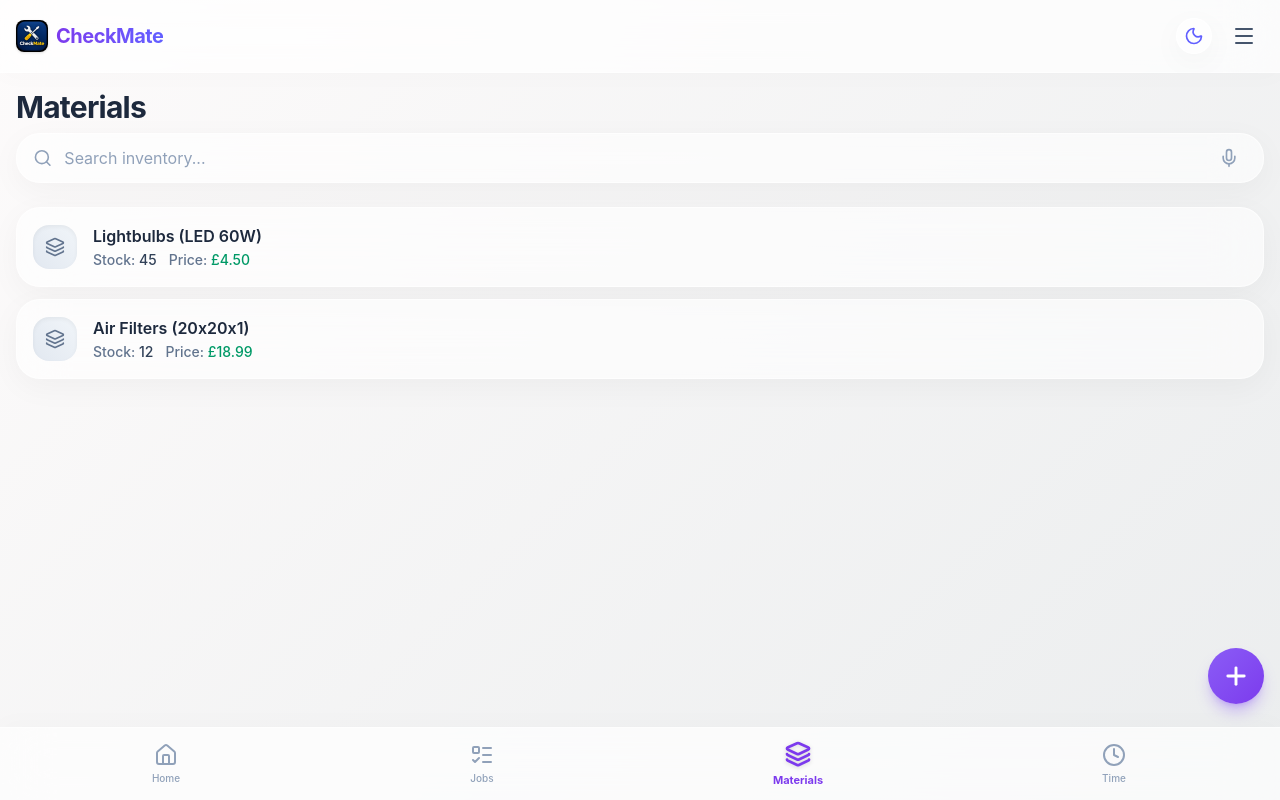
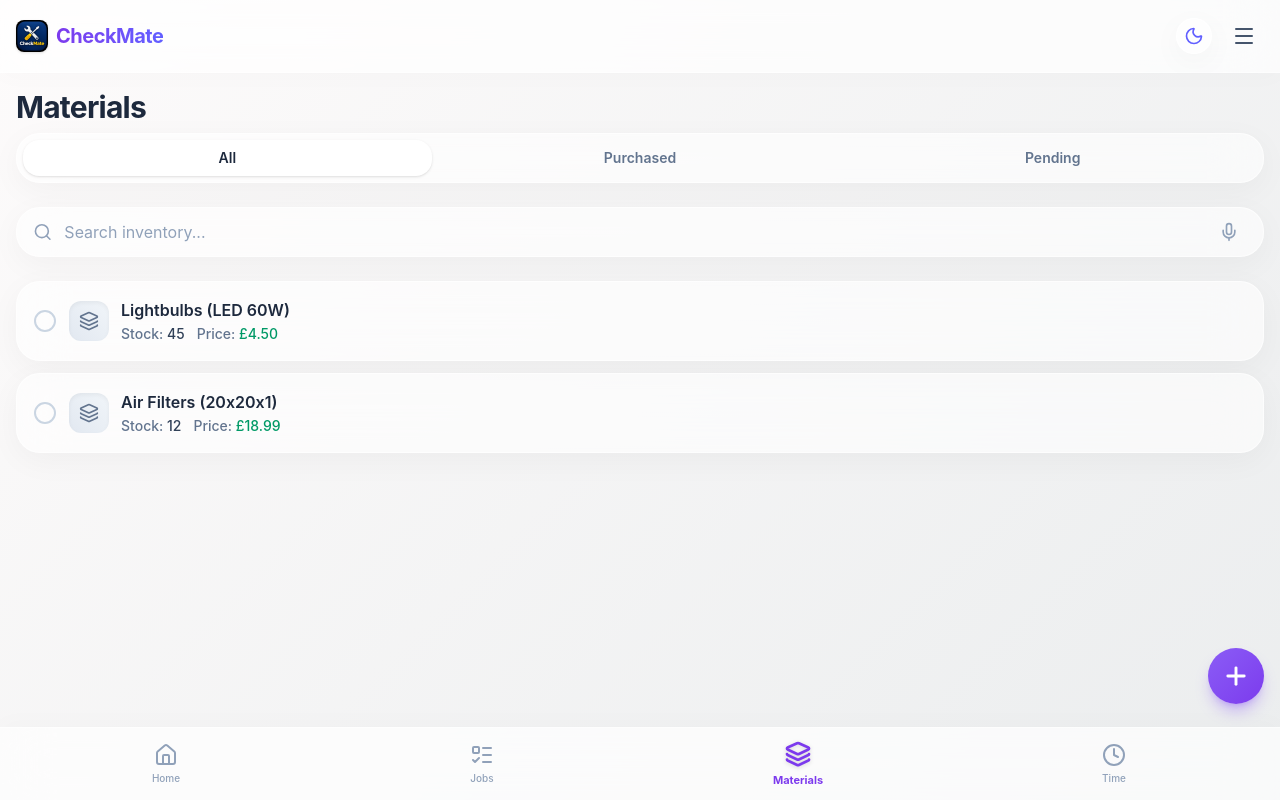
Before and after one commit to aprcamb-ctrl/CheckMate, a React (Vite) app: page /materials in a window 1280 px wide. Built offline with nearby package versions, Linux system fonts and the light colour scheme.

Commit message:
Add filter tabs across pages and update Material tracking

```diff
--- a/src/pages/Equipment.tsx
+++ b/src/pages/Equipment.tsx
@@ -8,6 +8,7 @@ import { useNavigate, useLocation } from 'react-router-dom';
 export default function Equipment() {
   const { equipment, addEquipment, updateEquipmentStatus, deleteEquipment, jobs } = useStore();
   const [search, setSearch] = useState('');
+  const [filter, setFilter] = useState<'All' | 'Operational' | 'Repair'>('All');
   const [isFormOpen, setIsFormOpen] = useState(false);
   const [newName, setNewName] = useState('');
   const [newLocation, setNewLocation] = useState('');
@@ -26,8 +27,12 @@ export default function Equipment() {
   }, [locationState, equipment]);
 
   const filtered = useMemo(() => {
-    return equipment.filter(e => e.name.toLowerCase().includes(search.toLowerCase()) || e.id.toLowerCase().includes(search.toLowerCase()));
-  }, [equipment, search]);
+    let list = equipment;
+    if (filter === 'Operational') list = list.filter(e => e.status === 'Operational');
+    else if (filter === 'Repair') list = list.filter(e => e.status !== 'Operational');
+
+    return list.filter(e => e.name.toLowerCase().includes(search.toLowerCase()) || e.id.toLowerCase().includes(search.toLowerCase()));
+  }, [equipment, search, filter]);
 
   const handleSave = () => {
     if (newName.trim() && newLocation.trim()) {
@@ -56,6 +61,18 @@ export default function Equipment() {
     <div className="space-y-6 pb-20 relative">
       <div className="flex justify-between items-center mb-2">
         <h2 className="text-3xl font-bold tracking-tight text-slate-800">Equipment</h2>
+      </div>
+
+      <div className="glass-panel p-1.5 flex gap-1 bg-white/40">
+        {(['All', 'Operational', 'Repair'] as const).map((tab) => (
+          <button
+            key={tab}
+            onClick={() => setFilter(tab)}
+            className={`flex-1 py-2 text-sm font-semibold rounded-2xl transition-all ${filter === tab ? 'bg-white shadow-sm text-slate-800' : 'text-slate-500 hover:text-slate-700'}`}
+          >
+            {tab}
+          </button>
+        ))}
       </div>
 
       {/* Search Bar */}
--- a/src/pages/Materials.tsx
+++ b/src/pages/Materials.tsx
@@ -1,11 +1,12 @@
-import { Plus, Search, Layers, X } from 'lucide-react';
+import { Plus, Search, Layers, X, CheckCircle, Circle } from 'lucide-react';
 import { useStore } from '../store/useStore';
 import { useState, useMemo } from 'react';
 import VoiceInput from '../components/ui/VoiceInput';
 
 export default function Materials() {
-  const { materials, addMaterial, updateMaterial, isDeletingMaterials, toggleDeletingMaterials, deleteMaterials } = useStore();
+  const { materials, addMaterial, updateMaterial, isDeletingMaterials, toggleDeletingMaterials, deleteMaterials, toggleMaterialPurchased } = useStore();
   const [search, setSearch] = useState('');
+  const [filter, setFilter] = useState<'All' | 'Purchased' | 'Pending'>('All');
   const [selectedIds, setSelectedIds] = useState<string[]>([]);
 
   // Add/Edit State
@@ -16,8 +17,14 @@ export default function Materials() {
   const [newPrice, setNewPrice] = useState('');
 
   const filteredMaterials = useMemo(() => {
-    return materials.filter(m => m.name.toLowerCase().includes(search.toLowerCase()));
-  }, [materials, search]);
+    let filtered = materials.filter(m => m.name.toLowerCase().includes(search.toLowerCase()));
+    if (filter === 'Purchased') {
+      filtered = filtered.filter(m => m.isPurchased);
+    } else if (filter === 'Pending') {
+      filtered = filtered.filter(m => !m.isPurchased);
+    }
+    return filtered;
+  }, [materials, search, filter]);
 
   const handleOpenForm = (mat?: any) => {
     if (mat) {
@@ -73,6 +80,18 @@ export default function Materials() {
         <h2 className="text-3xl font-bold tracking-tight text-slate-800">Materials</h2>
       </div>
 
+      <div className="glass-panel p-1.5 flex gap-1 bg-white/40">
+        {(['All', 'Purchased', 'Pending'] as const).map((tab) => (
+          <button
+            key={tab}
+            onClick={() => setFilter(tab)}
+            className={`flex-1 py-2 text-sm font-semibold rounded-2xl transition-all ${filter === tab ? 'bg-white shadow-sm text-slate-800' : 'text-slate-500 hover:text-slate-700'}`}
+          >
+            {tab}
+          </button>
+        ))}
+      </div>
+
       {/* Search Bar */}
       <div className="glass-panel p-2 flex items-center gap-3">
         <Search className="w-5 h-5 text-slate-400 ml-2" />
@@ -109,15 +128,35 @@ export default function Materials() {
             onClick={() => handleMaterialClick(mat)}
             className={`glass-panel p-4 flex items-center justify-between hover-lift cursor-pointer ${isDeletingMaterials && selectedIds.includes(mat.id) ? 'border-red-500 bg-red-50 dark:bg-red-900/20' : ''}`}
           >
-            <div className="flex items-center gap-4">
-              <div className="bg-gradient-to-tr from-slate-200 to-slate-100 p-3 rounded-2xl text-slate-500 shadow-inner">
+            <div className="flex items-center gap-3">
+              {!isDeletingMaterials && (
+                <button
+                  onClick={(e) => {
+                    e.stopPropagation();
+                    toggleMaterialPurchased(mat.id);
+                  }}
+                  className="flex-shrink-0 focus:outline-none tap-effect"
+                >
+                  {mat.isPurchased ? (
+                    <CheckCircle className="w-6 h-6 text-emerald-500" />
+                  ) : (
+                    <Circle className="w-6 h-6 text-slate-300" />
+                  )}
+                </button>
+              )}
+              <div className="bg-gradient-to-tr from-slate-200 to-slate-100 p-2.5 rounded-xl text-slate-500 shadow-inner hidden sm:block">
                 <Layers className="w-5 h-5" />
               </div>
               <div>
-                <h3 className="font-semibold text-slate-800">{mat.name}</h3>
-                <div className="flex gap-3 text-sm text-slate-500 font-medium mt-0.5">
+                <h3 className={`font-semibold text-slate-800 ${mat.isPurchased ? 'line-through text-slate-500' : ''}`}>{mat.name}</h3>
+                <div className="flex flex-wrap items-center gap-x-3 gap-y-1 text-sm text-slate-500 font-medium mt-0.5">
                   <span>Stock: <span className="text-slate-700">{mat.qty}</span></span>
                   <span>Price: <span className="text-emerald-600">£{(mat.price || 0).toFixed(2)}</span></span>
+                  {mat.isPurchased && (
+                    <span className="text-emerald-600 bg-emerald-50 px-1.5 py-0.5 rounded border border-emerald-100 text-[10px] uppercase tracking-wider font-bold">
+                      Purchased
+                    </span>
+                  )}
                 </div>
               </div>
             </div>
--- a/src/pages/Receipts.tsx
+++ b/src/pages/Receipts.tsx
@@ -6,6 +6,7 @@ import VoiceInput from '../components/ui/VoiceInput';
 export default function Receipts() {
   const { receipts, addReceipt, updateReceipt, toggleReceiptPaid, deleteReceipt, jobs } = useStore();
   const [search, setSearch] = useState('');
+  const [filter, setFilter] = useState<'All' | 'Paid' | 'Outstanding'>('All');
   const [isFormOpen, setIsFormOpen] = useState(false);
   const [description, setDescription] = useState('');
   const [amount, setAmount] = useState('');
@@ -18,9 +19,13 @@ export default function Receipts() {
   const fileInputRef = useRef<HTMLInputElement>(null);
 
   const filtered = useMemo(() => {
-    return receipts.filter(r => r.description.toLowerCase().includes(search.toLowerCase()) || r.id.toLowerCase().includes(search.toLowerCase()))
+    let list = receipts;
+    if (filter === 'Paid') list = list.filter(r => r.isPaid);
+    else if (filter === 'Outstanding') list = list.filter(r => !r.isPaid);
+
+    return list.filter(r => r.description.toLowerCase().includes(search.toLowerCase()) || r.id.toLowerCase().includes(search.toLowerCase()))
       .sort((a,b) => new Date(b.createdAt).getTime() - new Date(a.createdAt).getTime());
-  }, [receipts, search]);
+  }, [receipts, search, filter]);
 
   const handlePhotoCapture = (e: React.ChangeEvent<HTMLInputElement>) => {
     const file = e.target.files?.[0];
@@ -75,6 +80,18 @@ export default function Receipts() {
     <div className="space-y-6 pb-20 relative">
       <div className="flex justify-between items-center mb-2">
         <h2 className="text-3xl font-bold tracking-tight text-slate-800">Receipts</h2>
+      </div>
+
+      <div className="glass-panel p-1.5 flex gap-1 bg-white/40">
+        {(['All', 'Paid', 'Outstanding'] as const).map((tab) => (
+          <button
+            key={tab}
+            onClick={() => setFilter(tab)}
+            className={`flex-1 py-2 text-sm font-semibold rounded-2xl transition-all ${filter === tab ? 'bg-white shadow-sm text-slate-800' : 'text-slate-500 hover:text-slate-700'}`}
+          >
+            {tab}
+          </button>
+        ))}
       </div>
 
       <div className="glass-panel p-2 flex items-center gap-3">
--- a/src/pages/TodoList.tsx
+++ b/src/pages/TodoList.tsx
@@ -16,6 +16,7 @@ export default function TodoList() {
   const [recurring, setRecurring] = useState<RecurringSchedule>('NONE');
   const [selectedIds, setSelectedIds] = useState<string[]>([]);
   const [search, setSearch] = useState('');
+  const [filter, setFilter] = useState<'All' | 'Completed' | 'Pending'>('All');
   const [equipmentId, setEquipmentId] = useState<string>('');
   const [eventId, setEventId] = useState<string>('');
 
@@ -35,7 +36,20 @@ export default function TodoList() {
 
   const filteredJobs = useMemo(() => {
     // Only show unassigned jobs in the main Todo list
-    const unassignedJobs = jobs.filter(j => !j.equipmentId && !j.eventId);
+    let unassignedJobs = jobs.filter(j => !j.equipmentId && !j.eventId);
+
+    if (filter === 'Completed') {
+      unassignedJobs = unassignedJobs.filter(j => j.status === 'COMPLETED');
+    } else if (filter === 'Pending') {
+      unassignedJobs = unassignedJobs.filter(j => j.status !== 'COMPLETED');
+    }
+
+    // Sort by status (pending first, then completed)
+    unassignedJobs = [...unassignedJobs].sort((a, b) => {
+      if (a.status === 'COMPLETED' && b.status !== 'COMPLETED') return 1;
+      if (a.status !== 'COMPLETED' && b.status === 'COMPLETED') return -1;
+      return new Date(b.createdAt).getTime() - new Date(a.createdAt).getTime();
+    });
 
     if (!search.trim()) return unassignedJobs;
 
@@ -91,8 +105,20 @@ export default function TodoList() {
 
   return (
     <div className="space-y-4 relative pb-20">
-      <div className="flex justify-between items-center mb-4">
-        <h2 className="text-2xl font-bold text-slate-800">Job List</h2>
+      <div className="flex justify-between items-center mb-2">
+        <h2 className="text-3xl font-bold tracking-tight text-slate-800">Job List</h2>
+      </div>
+
+      <div className="glass-panel p-1.5 flex gap-1 bg-white/40">
+        {(['All', 'Completed', 'Pending'] as const).map((tab) => (
+          <button
+            key={tab}
+            onClick={() => setFilter(tab)}
+            className={`flex-1 py-2 text-sm font-semibold rounded-2xl transition-all ${filter === tab ? 'bg-white shadow-sm text-slate-800' : 'text-slate-500 hover:text-slate-700'}`}
+          >
+            {tab}
+          </button>
+        ))}
       </div>
 
       <div className="glass-panel p-2 flex items-center justify-between mb-6">
--- a/src/store/useStore.ts
+++ b/src/store/useStore.ts
@@ -32,6 +32,7 @@ export interface Material {
   name: string;
   qty: number | string;
   price: number;
+  isPurchased?: boolean;
 }
 
 export interface MaterialUsage {
@@ -89,6 +90,7 @@ interface AppState {
   deleteMaterial: (id: string) => void;
   deleteMaterials: (ids: string[]) => void;
   toggleDeletingMaterials: (value: boolean) => void;
+  toggleMaterialPurchased: (id: string) => void;
   assignMaterialToJob: (jobId: string, materialId: string, quantity: number) => void;
   addPhotoToJob: (jobId: string, photoBase64: string, type: 'before' | 'after') => void;
   addEquipment: (name: string, location: string) => void;
@@ -261,6 +263,10 @@ export const useStore = create<AppState>()(
         isDeletingMaterials: value
       })),
 
+      toggleMaterialPurchased: (id) => set((state) => ({
+        materials: state.materials.map(m => m.id === id ? { ...m, isPurchased: !m.isPurchased } : m)
+      })),
+
       deleteJobs: (ids) => set((state) => ({
         jobs: state.jobs.filter(j => !ids.includes(j.id)),
         isDeletingJobs: false
```
